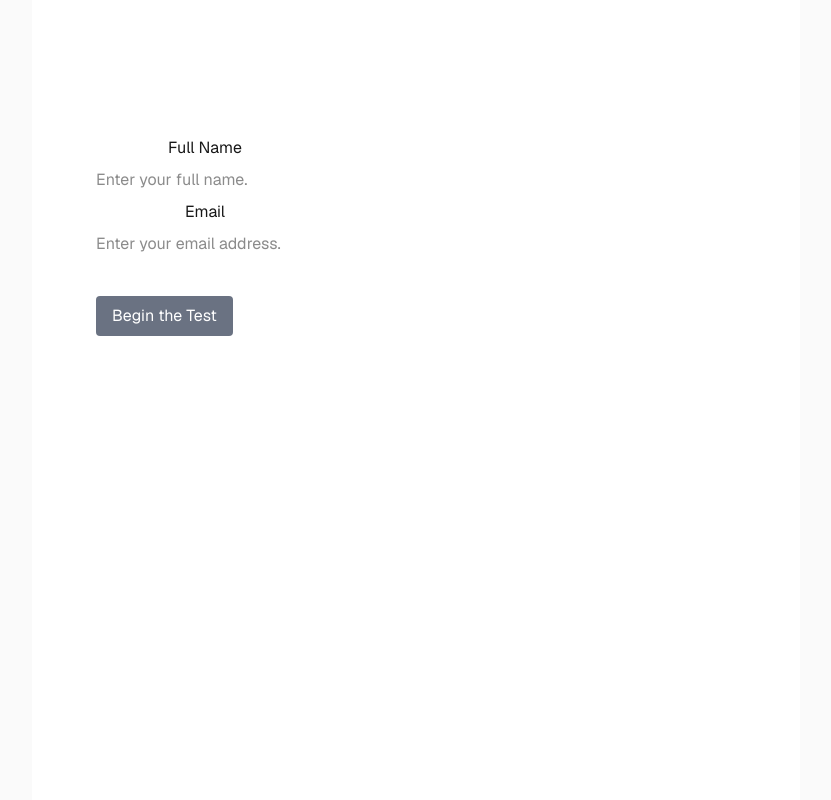
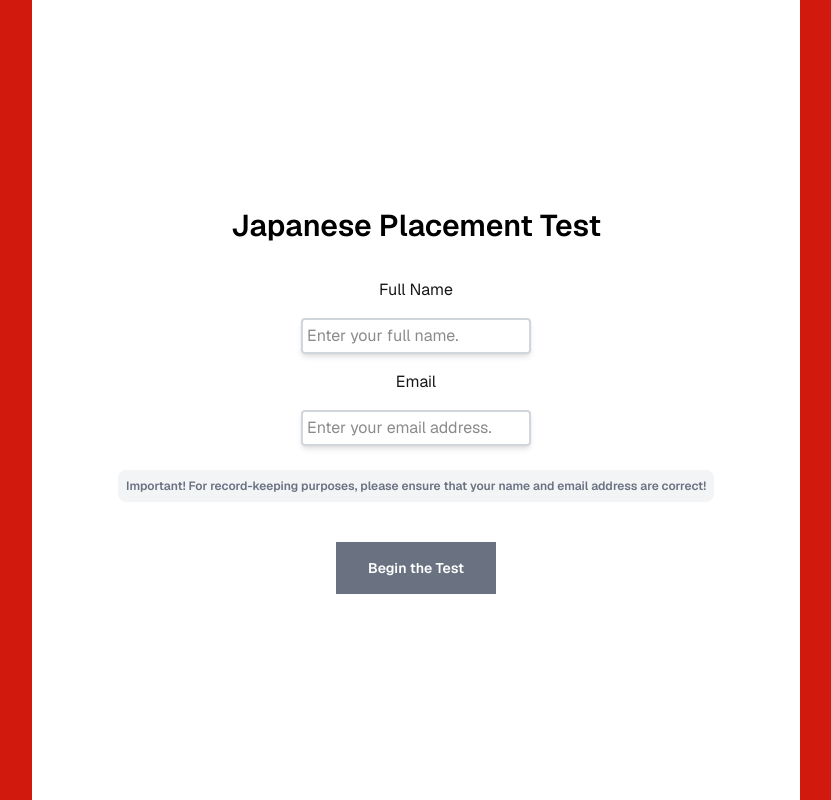
Before and after one commit to csolis-97/japanese-placement-test, a Next.js app in the folder testrepo/: page /testform in a window 1280 px wide. Shown: the whole page, without its empty margins (224-1055 px from the left). Built offline with nearby package versions, Linux system fonts and the light colour scheme.

Commit message:
Started polishing the UI, specifically before and while taking the test. Also, adopted useTransition in order to hide the updates between data when the user moves onto the next stage.

```diff
--- a/testrepo/src/app/(test)/results/page.tsx
+++ b/testrepo/src/app/(test)/results/page.tsx
@@ -165,7 +165,7 @@ export default function Home() {
 
   //HTML return for the test form page
   return (
-    <div className="flex min-h-screen items-center justify-center bg-zinc-50 font-sans dark:bg-black">
+    <div className="flex min-h-screen items-center justify-center bg-[#d1190d] font-sans dark:bg-black">
       <main className="flex min-h-screen w-full max-w-3xl flex-col items-center justify-between py-32 px-16 bg-white dark:bg-black sm:items-start">
         <div className="flex flex-col items-center gap-6 text-center sm:items-start sm:text-left">
           {
--- a/testrepo/src/app/(test)/testform/page.tsx
+++ b/testrepo/src/app/(test)/testform/page.tsx
@@ -32,9 +32,9 @@ export default function Home() {
 
   //HTML return for the test form page
   return (
-    <div className="flex min-h-screen items-center justify-center bg-zinc-50 font-sans dark:bg-black">
-      <main className="flex min-h-screen w-full max-w-3xl flex-col items-center justify-between py-32 px-16 bg-white dark:bg-black sm:items-start">
-        <div className="flex flex-col items-center gap-6 text-center sm:items-start sm:text-left">
+    <div className="flex min-h-screen items-center justify-center bg-[#d1190d] font-sans dark:bg-black">
+      <main className="flex min-h-screen w-full max-w-3xl flex-col items-center justify-between px-16 bg-white dark:bg-black ">
+        <div className="flex flex-col items-center">
           {
             currentDisplay === "start" && (
             //LOGIC FOR SWITCHING BETWEEN COMPONENTS GOES HERE
--- a/testrepo/src/app/components/QuestionDisplay.tsx
+++ b/testrepo/src/app/components/QuestionDisplay.tsx
@@ -43,14 +43,18 @@ export default function questionDisplay(props: questionDisplayProps) {
     console.log(props.selectedAnswer)
     console.log("WAS CORRECT?")
     console.log(props.wasCorrect)
+
     return (
-        <div>
-            <div>
-                <h1 className = "text-gray-600 font-semibold mt-4">Question #{props.questionId}</h1>
-                <h1 className = "text-gray-600 font-semibold mt-4">Level: {props.questionCategory}</h1>
-                <h2 className = "text-gray-800 font-semibold mt-2">{props.questionText}</h2>
-                <p className = "text-gray-600">{props.questionBody}</p>
-                <fieldset disabled = {props.alreadyAnswered} className = "mt-2">
+        <div className = "flex flex-col bg-gray-100 rounded-lg w-full">
+            <div className = "divide-y-2 divide-gray-400">
+                <div className = "flex flex-col">
+                    <h1 className = "text-gray-600 font-semibold text-3xl p-4">Question #{props.questionId}</h1>
+                    <h1 className = "text-gray-600 font-semibold text-xl px-4">Level: {props.questionCategory}</h1>
+                    <h2 className = "text-gray-800 font-semibold divide-y-2 px-4">{props.questionText}</h2>
+                    <p className = "text-gray-600 font-semibold text-2xl p-4">{props.questionBody}</p>
+                </div>
+                <div className = "p-4">
+                    <fieldset disabled = {props.alreadyAnswered} className = "text-2xl" >
                         {props.answerText?.map((answer, index) => (
                         //fieldset should only be disabled if the question has already been answered.
                         //checked tracks which radio option the user has selected by setting selectedAnswer to the value of answer
@@ -73,5 +77,6 @@ export default function questionDisplay(props: questionDisplayProps) {
                     </fieldset>
                 </div>
             </div>
-    )
+        </div>
+    );
 }
--- a/testrepo/src/app/components/StageComplete.tsx
+++ b/testrepo/src/app/components/StageComplete.tsx
@@ -13,6 +13,9 @@ interface messageProps {
     //This function will handle the button
     onButtonChange?: (event: React.MouseEvent<HTMLButtonElement, MouseEvent>) => void;
 }
+
+//These variables will apply the styling for the regular and disabled buttons
+const buttonStyle = "mt-4 px-8 py-4 font-semibold text-sm text-white position:sticky top:0 bg-[#d1190d] hover:bg-[#700f09]";
 
 
 export default function StageComplete(props: messageProps) {
@@ -55,7 +58,7 @@ export default function StageComplete(props: messageProps) {
                 <h2>{stageMessage}</h2>
                 <p>{props.totalCorrect} out of {props.totalQuestions} correct!</p>
                 <button type = "submit" name = "submitButton" data-dismiss = "modal"
-                className = "mt-4 px-4 py-2 bg-blue-500 text-white rounded hover:bg-blue-600 position:sticky top:0" onClick = {props.onButtonChange}>{buttonText}</button>
+                className = {buttonStyle} onClick = {props.onButtonChange}>{buttonText}</button>
             </div>
         }
         </div>, document.body
--- a/testrepo/src/app/components/testStart/testStart.tsx
+++ b/testrepo/src/app/components/testStart/testStart.tsx
@@ -5,8 +5,9 @@ import { useState, useEffect, useRef } from "react";
 import { Dispatch, SetStateAction } from "react";
 
 //These variables will apply the styling for the regular and disabled buttons
-const regularButton = "mt-4 px-4 py-2 bg-blue-500 text-white rounded hover:bg-blue-600 position:sticky top:0";
-const disabledButton = "mt-4 px-4 py-2 bg-gray-500 text-white rounded position:sticky top:0";
+const buttonStyle = "mt-4 px-8 py-4 font-semibold text-sm text-white position:sticky top:0";
+const regularButton = "bg-[#d1190d] hover:bg-[#700f09]";
+const disabledButton = "bg-gray-500";
 
 // This interface will be used to properly receive the two useState which are passed to the component
 interface testProps {
@@ -105,12 +106,13 @@ export default function TestStart({initialTestInfo, setInitialTestInfo, currentD
 
   //HTML return for the test start
   return (
-    <div className="flex flex-col items-center gap-6 text-center sm:items-start sm:text-left">
-        <form id = "userInfo" name = "userInfo" onSubmit = {handleSubmission} className = "flex flex-col spacey-4 items-center justify-center">
+    <div className="flex flex-col min-h-screen items-center justify-center gap-6">
+      <h1 className = "text-3xl font-semibold leading-10 text-black dark:text-zinc-50">Japanese Placement Test</h1>
+        <form id = "userInfo" name = "userInfo" onSubmit = {handleSubmission} className = "flex flex-col space-y-2 items-center justify-center">
             <label htmlFor = "namefield" className = "mt-2">Full Name</label>
-            <input type = "text" name = "name" id = "namefield" placeholder = "Enter your full name." className = "mt-2" onChange = {handleChange} required/>
+            <input type = "text" name = "name" id = "namefield" placeholder = "Enter your full name." className = "mt-2 shadow-md border-2 border-gray-300 rounded-sm p-1" onChange = {handleChange} required/>
             <label htmlFor = "emailfield" className = "mt-2">Email</label>
-            <input type = "text" name = "email" id = "emailfield" placeholder = "Enter your email address." className = "mt-2" onChange = {handleChange} required/>
+            <input type = "text" name = "email" id = "emailfield" placeholder = "Enter your email address." className = "mt-2 shadow-md border-2 border-gray-300 rounded-sm p-1" onChange = {handleChange} required/>
         {
             /* Below I used shorthand for an if-else statement in Typescript. It first has the condition, then it uses "?" to check if
             it is true or not. If it is true, run the code in the first set of paranthesis. If not, it will go to the ":" and run
@@ -119,10 +121,13 @@ export default function TestStart({initialTestInfo, setInitialTestInfo, currentD
             */
         }
         </form>
-        <div className = "flex items-center justify-center gap-40">
-            <button type = "submit" form = "userInfo" name = "submitButton" className = {
+        <div className = "text-xs text-gray-500 p-2 bg-gray-100 rounded-lg text-center justify-center">
+          <p className = "font-semibold">Important! For record-keeping purposes, please ensure that your name and email address are correct!</p>
+        </div>
+        <div className = "flex items-center justify-center">
+            <button type = "submit" form = "userInfo" name = "submitButton" className = {` ${buttonStyle}
             // If the user has not input an email or a name, use the disabled style. Otherwise use regular.
-            !initialTestInfo.email || !initialTestInfo.name ? (disabledButton) : (regularButton)}
+             ${!initialTestInfo.email || !initialTestInfo.name ? (disabledButton) : (regularButton)}`}
             disabled = { // If it is not the last question, or if the user has not typed in an email or name
             !initialTestInfo.email || !initialTestInfo.name}>Begin the Test</button>
         </div>
--- a/testrepo/src/app/components/testTake/testTake.tsx
+++ b/testrepo/src/app/components/testTake/testTake.tsx
@@ -2,7 +2,7 @@
 
 import * as testUtils from "./testActions";
 import { useRouter } from "next/navigation";
-import { useState, useEffect, useRef, Dispatch, SetStateAction} from "react";
+import { useState, useEffect, useRef, useTransition, Dispatch, SetStateAction} from "react";
 import QuestionDisplay from "../QuestionDisplay";
 import StageComplete from "../StageComplete";
 import { infoData } from "@/app/components/testStart/startActions";
@@ -100,6 +100,9 @@ export default function TestTake({currentTestInfo, setCurrentTestInfo, currentDi
     //This useRef will track all of the question IDs used, regardless of stage
     const questionIdTrack = useRef<number[]>([])
 
+    //This useTransition will be used when new questions are being fetched, to display a loading state
+    const [isPending, startTransition] = useTransition();
+
     // RIGHT NOW EACH STAGE IS HARDCODED TO BE JUST 5 QUESTIONS, SO CHECK HERE IF THAT EVER CHANGES!
     const stageSize = 5;
     const startStage = stageInfo.current.stageNum * stageSize
@@ -116,8 +119,9 @@ export default function TestTake({currentTestInfo, setCurrentTestInfo, currentDi
     console.log(isLastQuestion)
 
     //These variables will apply the styling for the regular and disabled buttons
-    const regularButton = "mt-4 px-4 py-2 bg-blue-500 text-white rounded hover:bg-blue-600 position:sticky top:0";
-    const disabledButton = "mt-4 px-4 py-2 bg-gray-500 text-white rounded position:sticky top:0";
+    const buttonStyle = "mt-4 px-8 py-4 font-semibold text-sm text-white position:sticky top:0";
+    const regularButton = "bg-[#d1190d] hover:bg-[#700f09]";
+    const disabledButton = "bg-gray-500";
 
     let currentRequest: testUtils.requestData
     let currentAnswer: testUtils.responseData
@@ -137,7 +141,7 @@ export default function TestTake({currentTestInfo, setCurrentTestInfo, currentDi
         currentRequest = {
           questionId: stageInfo.current.stageQuestionId,
           pastId: questionIdTrack.current,
-          questionCategory: stageInfo.current.stageDifficulty[stageInfo.current.stageNum-1],
+          questionCategory: stageInfo.current.stageDifficulty[stageInfo.current.stageNum],
           // Check the last stage's five answers
           wasCorrect: gradedAnswers.current.slice(-5)
         };
@@ -264,6 +268,16 @@ export default function TestTake({currentTestInfo, setCurrentTestInfo, currentDi
     }
   }
 
+  //This little function will calculate the correct answers for the stage
+  async function calculateCorrect(gradedAnswers:  boolean[]) {
+    const correctCount = gradedAnswers.slice(-5).filter(Boolean).length;
+    console.log("HERE IS CORRECT COUNT!")
+    console.log(correctCount)
+    //Also set correctTotal so that the count can be used through a useRef
+    correctTotal.current = correctCount
+    return correctCount
+  }
+
   // Use useEffect to fetch the test form data when the component mounts, only up until the 20th question.
   console.log("ABOUT TO ENTER THE USEFFECT FOR SETTING THE INITIAL QUESTIONS!")
   useEffect(() => {
@@ -359,21 +373,6 @@ export default function TestTake({currentTestInfo, setCurrentTestInfo, currentDi
     // This line refers to the name and value fields of an HTML input tag, and uses object destructuring to assign them values from
     // event.target, which itself refers to the HTML element that triggered the event in the first place.
     const {name, value} = event.target;
-    /* the set UseState function is called with an updater function that uses prevData as its argument. An updater function is used
-    in order to update the data of an object and then set the new object as the state of testFormat. For this reason, prevData ensures
-    that it  receives the most updated information and that if there are other fields that won't be updated within the function, the
-    information is passed on and not lost.
-    */
-    //setQuestions((prevData) => ({
-      /*...prevData is a copy of the current useState and its values. The next line replaces the current value with the value
-      that was assigned from event.target based on the name that was also assigned. Since the name field is assigned dynamically,
-      if you wanted to replace more than one field, you would have to hardcode the keys, but you can still dynamically assign new
-      values. If there are other fields that you do not wish to replace, however, remember to use ...prevData to carry them over
-      to the new useState.
-      */
-      //...prevData,
-      //[name]: value
-    //}));
 
     //Track the current Selected Answer here by giving it the user's currently selected answer
     console.log("CURRENT ANSWERARRAY[CURRENTQUESTION]")
@@ -390,32 +389,25 @@ export default function TestTake({currentTestInfo, setCurrentTestInfo, currentDi
     console.log(answerArray)
   }
 
-  //This little function will calculate the correct answers for the stage
-  async function calculateCorrect(gradedAnswers:  boolean[]) {
-    const correctCount = gradedAnswers.slice(-5).filter(Boolean).length;
-    console.log("HERE IS CORRECT COUNT!")
-    console.log(correctCount)
-    //Also set correctTotal so that the count can be used through a useRef
-    correctTotal.current = correctCount
-    return correctCount
-  }
-
   const handleNextStage = async (event: React.MouseEvent<HTMLButtonElement, MouseEvent>) => {
     event.preventDefault();
     // After the user presses the continue button, the following will be executed
     // If the user did well enough and they have not reached the final stage, move onto the next stage but do not submit the test.
     if (stageInfo.current.stageNum < 4 && correctTotal.current > 3) {
+      startTransition( async () => {
         console.log(`SCORES FOR STAGE ${stageInfo.current.stageNum} WERE SUFFICIENT, MOVE ONTO THE NEXT STAGE.`)
+        await handleQuestionRetrieve(event);
+
         // Now reset the ids of the current stage
         stageInfo.current.stageQuestionId = []
         console.log("INCREMENT THE CURRENT STAGE NUMBER AND RESET THE STAGE QUESTION COUNTER BACK TO 0!")
         stageInfo.current.stageNum = stageInfo.current.stageNum + 1;
         stageInfo.current.stageQuestion = 0;
+
+        setCurrentQuestion(prev => prev + 1);
         //Reset it before exiting
         setIsSubmitted(false);
-
-      await handleQuestionRetrieve(event);
-      setCurrentQuestion(prev => prev + 1);
+      });
     }
     // Otherwise, do the following
     else {
@@ -466,8 +458,8 @@ export default function TestTake({currentTestInfo, setCurrentTestInfo, currentDi
 
   //HTML return for the test form page
   return (
-    <div className="flex min-h-screen items-center justify-center bg-zinc-50 font-sans dark:bg-black">
-      <main className="flex min-h-screen w-full max-w-3xl flex-col items-center justify-between py-32 px-16 bg-white dark:bg-black sm:items-start">
+    <div className="flex min-h-screen items-center justify-center font-sans dark:bg-black">
+      <main className="flex w-full max-w-3xl flex-col items-start justify-between bg-white dark:bg-black">
         {
           // Await the correct number of answers for the stage before moving on
           isSubmitted !== false && (<StageComplete
@@ -479,8 +471,7 @@ export default function TestTake({currentTestInfo, setCurrentTestInfo, currentDi
             onButtonChange = {handleNextStage}
           />)
         }
-        <div className="flex flex-col items-center gap-6 text-center sm:items-start sm:text-left">
-          <form name = "placeTest" onSubmit = {handleTestForm} className = "flex flex-col spacey-4 items-center justify-center">
+        <form name = "placeTest" onSubmit = {handleTestForm} className = "flex flex-col space-y-4 items-start justify-start">
           {
             //If questions exists and its length is greater than 0, or currentQuestion is less than the length, display the current question
             // questions && questions.length > 0 && currentQuestion <= questions.length && (
@@ -505,27 +496,26 @@ export default function TestTake({currentTestInfo, setCurrentTestInfo, currentDi
             For the Submit and Next buttons below, the CSS styling is determined by the result of the if statement.
             */
           }
-          </form>
-          <div className = "flex items-center justify-center gap-40">
+          <div className = "flex w-full justify-end">
             {isLastQuestion  ? (
-              <button type = "submit" form = "placeTest" name = "submitButton" className = {
+              <button type = "submit" form = "placeTest" name = "submitButton" className = {`${buttonStyle}
                 // If it is not the last question, the stage was submitted, or if the user has not selected an answer, used the disabled style. Otherwise use regular.
-                !isLastQuestion || isSubmitted || !answerArray[currentQuestion]?.userText ? (disabledButton) : (regularButton)}
+                ${!isLastQuestion || isSubmitted || !answerArray[currentQuestion]?.userText ? (disabledButton) : (regularButton)}`}
               disabled = { // If it is not the last question, the stage was submitted, or if the user has not selected an answer
                 !isLastQuestion || isSubmitted || !answerArray[currentQuestion]?.userText}
               onClick = {handleButtonChange}>Submit Answers</button>
             ) : (
               <button
-              type = "button" form = "placeTest" name = "next" className = {
+              type = "button" form = "placeTest" name = "next" className = {`${buttonStyle}
                 // If the user has not selected an answer, used the disabled style. Otherwise use regular.
-                !answerArray[currentQuestion]?.userText ? (disabledButton) : (regularButton)}
+                ${!answerArray[currentQuestion]?.userText ? (disabledButton) : (regularButton)}`}
               disabled = { // If the user has not selected an answer
                 !answerArray[currentQuestion]?.userText}
               onClick = {handleButtonChange}>Next</button>
             )
             }
           </div>
-        </div>
+        </form>
       </main>
     </div>
   );
--- a/testrepo/src/app/page.tsx
+++ b/testrepo/src/app/page.tsx
@@ -4,11 +4,11 @@ import Link from "next/link";
 
 export default function Home() {
   return (
-    <div className="flex min-h-screen items-center justify-center bg-zinc-50 font-sans dark:bg-black">
+    <div className="flex min-h-screen items-center justify-center bg-[#d1190d] font-sans dark:bg-black">
       <main className="flex min-h-screen w-full max-w-3xl flex-col items-center justify-between py-32 px-16 bg-white dark:bg-black sm:items-start">
         <div className="flex flex-col items-center gap-6 text-center sm:items-start sm:text-left">
-          <h1 className = "max-w-xs text-3xl font-semibold leading-10 tracking-tight text-black dark:text-zinc-50">Japanese Placement Test</h1>
-          <p className="max-w-md text-lg leading-8 text-zinc-600 dark:text-zinc-400">
+          <h1 className = "text-3xl font-semibold leading-10 text-black dark:text-zinc-50">Japanese Placement Test</h1>
+          <p className="text-lg leading-8 text-zinc-600 dark:text-zinc-400">
             Welcome to the Japanese Placement Test! This is a simple web application that will help decide which Japanese class you will place into, based on your
             responses. The test is divided into four different stages, and the difficulty will adjust depending on your results from the previous stage. Once all of
             the questions are answered, you will receive the results alongside your recommended placement.
```
Lines whose indentation alone changed are shown as unchanged.
